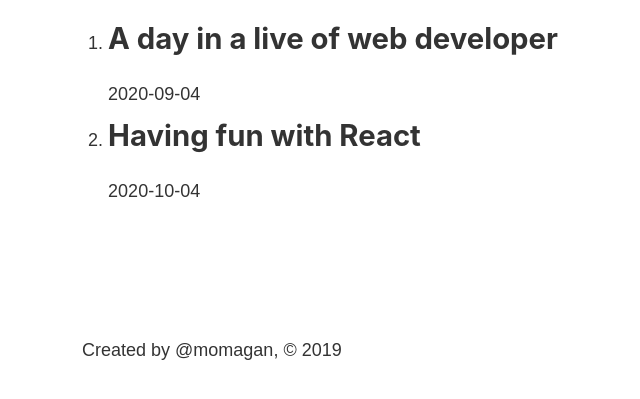
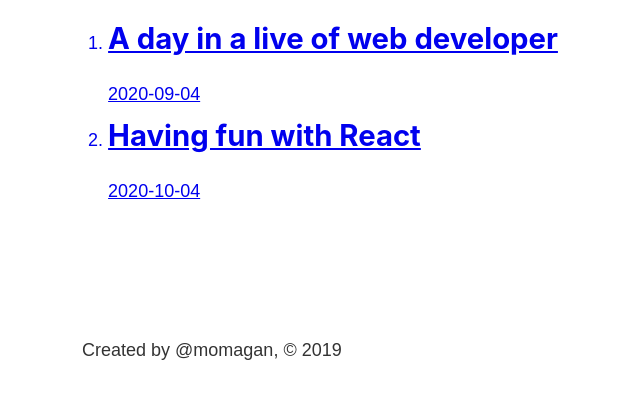
Before and after one commit to Amiinoz/blog-post, a Gatsby site: page /Blog in a window 1280 px wide. Shown: the part 393-792 px from the top of the page, without its empty margins (201-841 px from the left). Built offline with nearby package versions, Linux system fonts and the light colour scheme; Gatsby itself is replaced by a stand-in of ours.

Commit message:
Finished linking pages

```diff
--- a/gatsby-node.js
+++ b/gatsby-node.js
@@ -56,7 +56,4 @@
     })
   })
 
-
-
-
 }
--- a/src/components/Header.js
+++ b/src/components/Header.js
@@ -29,7 +29,7 @@
             <Link className={headerStyles.navItem} activeClassName={headerStyles.activeNavItem} to='/' >Home</Link>
           </li>
           <li>
-            <Link className={headerStyles.navItem} activeClassName={headerStyles.activeNavItem} to='/Blog' >Blog</Link>
+            <Link className={headerStyles.navItem} activeClassName={headerStyles.activeNavItem} to='/blog' >Blog</Link>
           </li>
           <li>
             <Link className={headerStyles.navItem} activeClassName={headerStyles.activeNavItem} to='/About' >About</Link>
--- a/src/pages/Blog.js
+++ b/src/pages/Blog.js
@@ -1,7 +1,11 @@
 import React from 'react'
-import { graphql, useStaticQuery } from 'gatsby'
+import { Link, graphql, useStaticQuery } from 'gatsby'
 
 import Layout from '../components/Layout'
+
+// 1. fetch the slug for post
+// 2 . Use slug to generate a link to the post page
+// 3 . test
 
 
 const Blog = () => {
@@ -14,6 +18,9 @@
                 title
                 date
               }
+              fields{
+                slug
+            }
             }
           }
         }
@@ -27,10 +34,12 @@
       <ol>
         {data.allMarkdownRemark.edges.map((edge) => {
           return (
-            <li>
-              <h2>{edge.node.frontmatter.title}</h2>
-              <p>{edge.node.frontmatter.date}</p>
-            </li>
+            <Link to={`/blog/${edge.node.fields.slug}`}>
+              <li>
+                <h2>{edge.node.frontmatter.title}</h2>
+                <p>{edge.node.frontmatter.date}</p>
+              </li>
+            </Link>
           )
         })}
       </ol>
```
Also changed, not shown: README.md.
